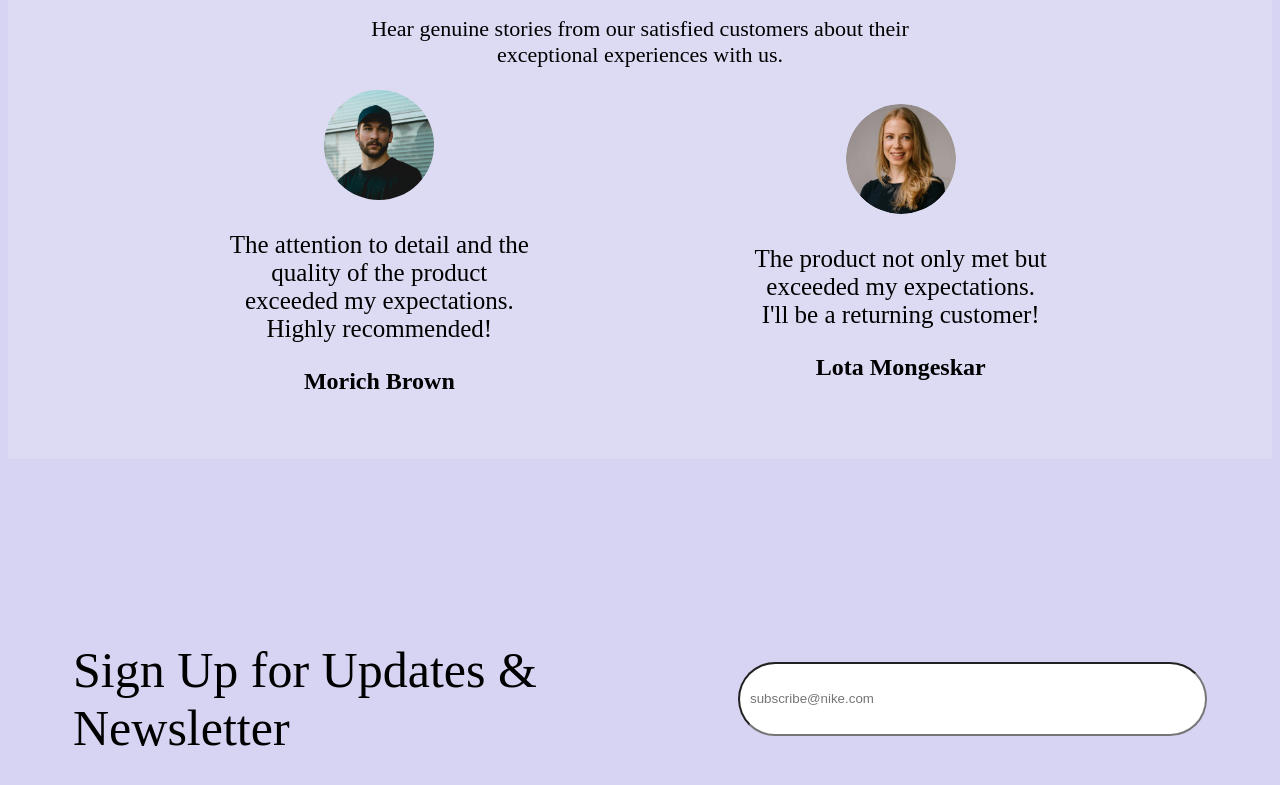
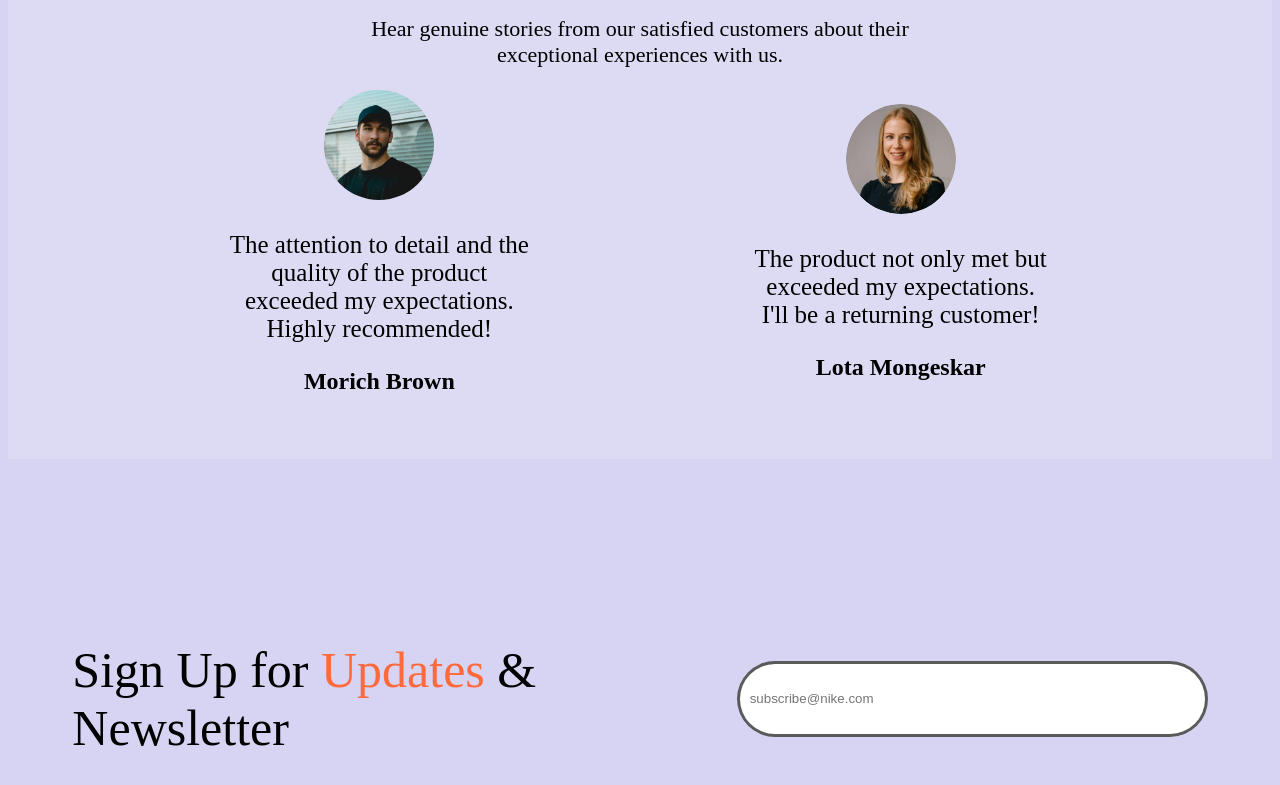
Before and after one commit to AddyJaime/nike, a React (Vite) app: page / in a window 1280 px wide. Shown: the part 4251-5036 px from the top of the page. Built offline with nearby package versions, Linux system fonts and the light colour scheme.

Commit message:
sign up finished

```diff
--- a/src/components/SignUp/SignUp.css
+++ b/src/components/SignUp/SignUp.css
@@ -16,4 +16,8 @@
   text-align: start;
   padding: 5px;
   padding-left: 10px;
+  border: 3px solid rgba(0, 0, 0, 0.649);
 }
+.hight-light-update {
+  color: var(--home-color);
+}
--- a/src/components/SignUp/SignUp.tsx
+++ b/src/components/SignUp/SignUp.tsx
@@ -5,7 +5,10 @@ const SignUp: React.FC = () => {
   return (
     <div className="sign-up-container">
       <div>
-        <p className="signup-paragram">Sign Up for Updates & Newsletter</p>
+        <p className="signup-paragram">
+          Sign Up for <span className="hight-light-update">Updates</span> &
+          Newsletter
+        </p>
       </div>
       <div>
         <input className="input" type="text" placeholder="subscribe@nike.com" />
```
